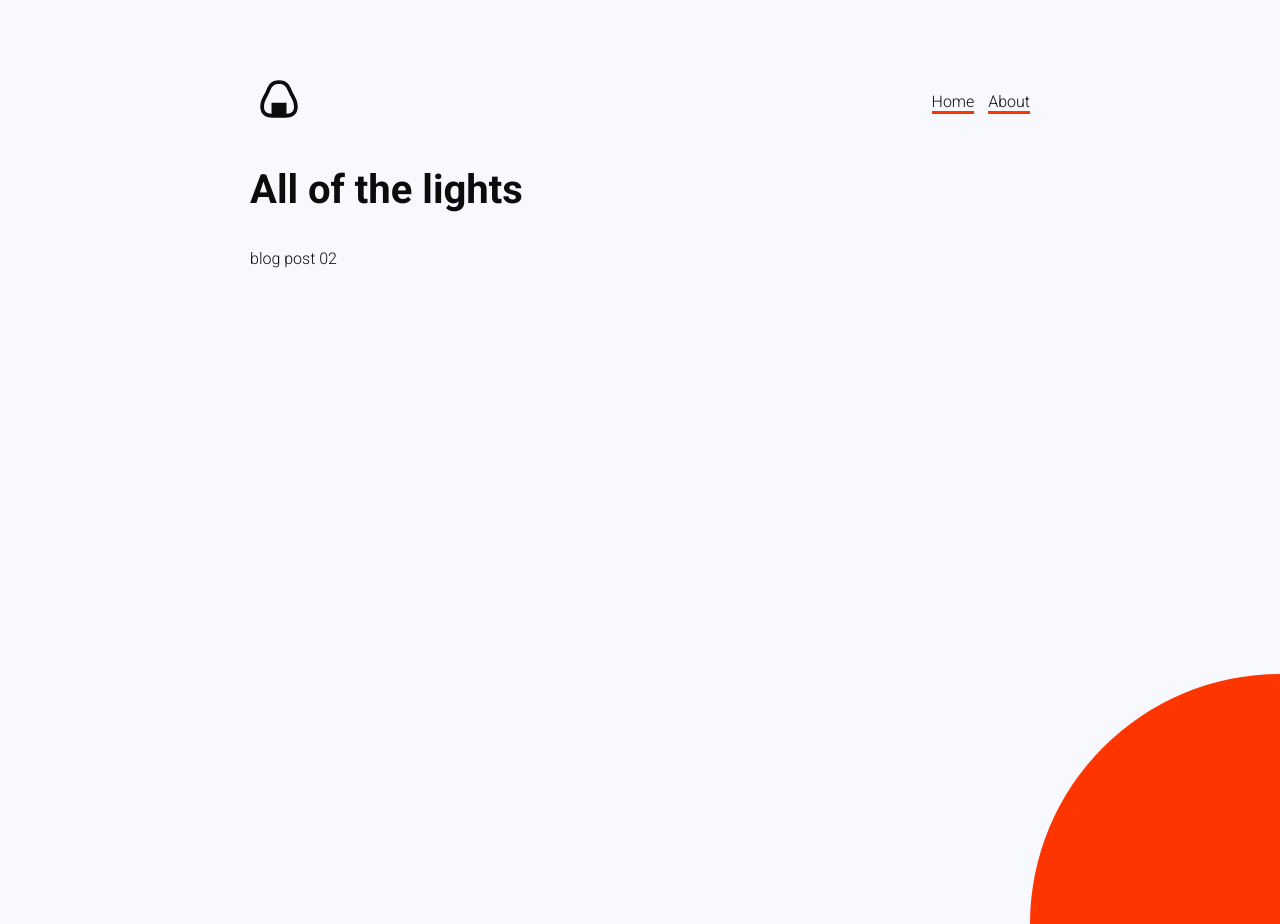
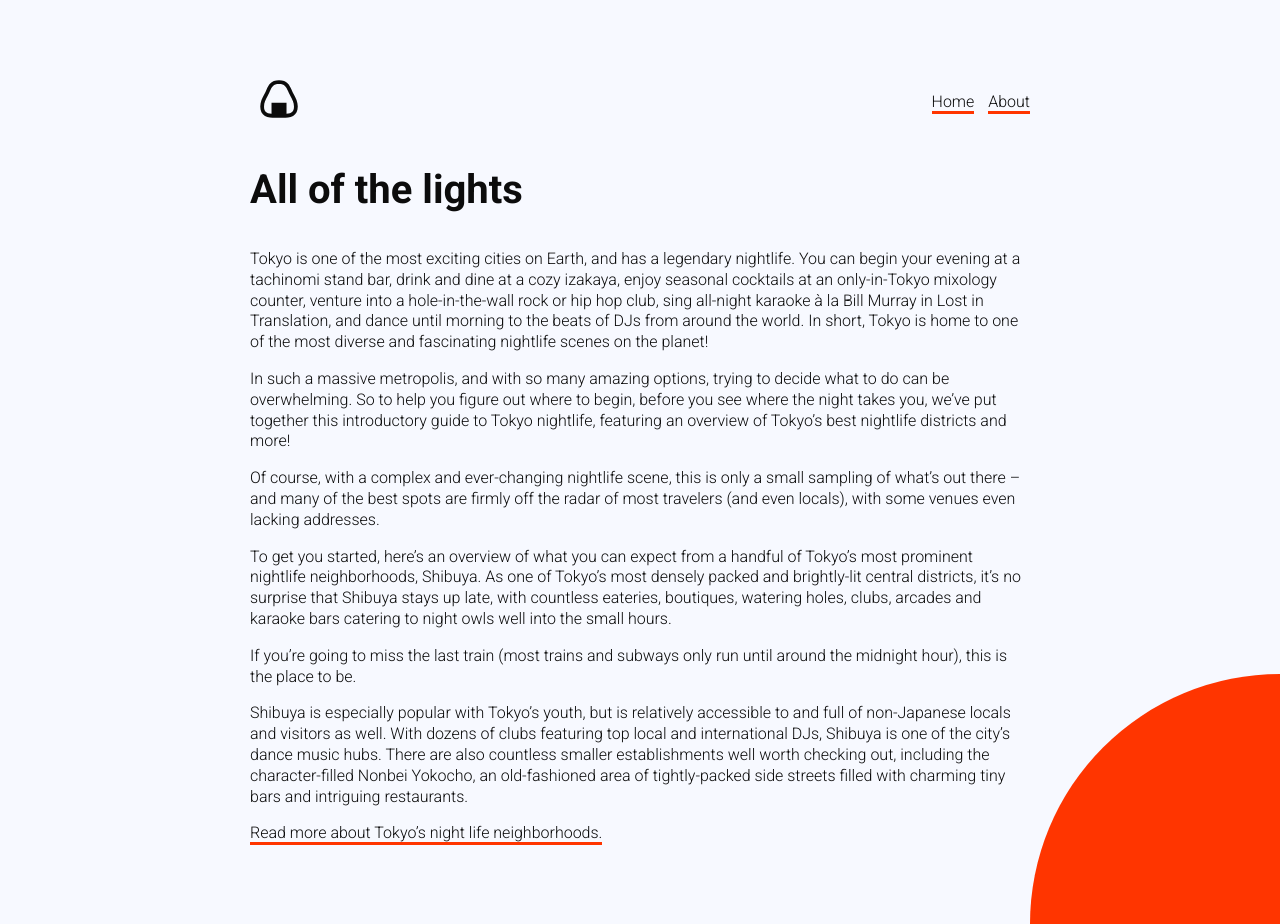
Before and after one commit to jacoviellodevin/anightinjapan, a Jekyll site: the page built from _posts/2019-12-30-new-post.markdown, in a window 1280 px wide and 924 px high. Built offline with Jekyll 4.4.1, drawn with Linux system fonts in a browser that asks for light colours.

Commit message:
Updated New Post

```diff
--- a/_posts/2019-12-30-new-post.markdown
+++ b/_posts/2019-12-30-new-post.markdown
@@ -5,4 +5,16 @@
   entertainment and the infamous Robot Restaurant.
 ---
 
-blog post 02
+Tokyo is one of the most exciting cities on Earth, and has a legendary nightlife. You can begin your evening at a tachinomi stand bar, drink and dine at a cozy izakaya, enjoy seasonal cocktails at an only-in-Tokyo mixology counter, venture into a hole-in-the-wall rock or hip hop club, sing all-night karaoke à la Bill Murray in Lost in Translation, and dance until morning to the beats of DJs from around the world. In short, Tokyo is home to one of the most diverse and fascinating nightlife scenes on the planet!
+
+In such a massive metropolis, and with so many amazing options, trying to decide what to do can be overwhelming. So to help you figure out where to begin, before you see where the night takes you, we’ve put together this introductory guide to Tokyo nightlife, featuring an overview of Tokyo’s best nightlife districts and more!
+
+Of course, with a complex and ever-changing nightlife scene, this is only a small sampling of what’s out there – and many of the best spots are firmly off the radar of most travelers (and even locals), with some venues even lacking addresses.
+
+To get you started, here’s an overview of what you can expect from a handful of Tokyo’s most prominent nightlife neighborhoods, Shibuya. As one of Tokyo’s most densely packed and brightly-lit central districts, it’s no surprise that Shibuya stays up late, with countless eateries, boutiques, watering holes, clubs, arcades and karaoke bars catering to night owls well into the small hours.
+
+If you’re going to miss the last train (most trains and subways only run until around the midnight hour), this is the place to be.
+
+Shibuya is especially popular with Tokyo’s youth, but is relatively accessible to and full of non-Japanese locals and visitors as well. With dozens of clubs featuring top local and international DJs, Shibuya is one of the city’s dance music hubs. There are also countless smaller establishments well worth checking out, including the character-filled Nonbei Yokocho, an old-fashioned area of tightly-packed side streets filled with charming tiny bars and intriguing restaurants.
+
+[Read more about Tokyo’s night life neighborhoods.](https://boutiquejapan.com/tokyo-nightlife-guide/)
```
